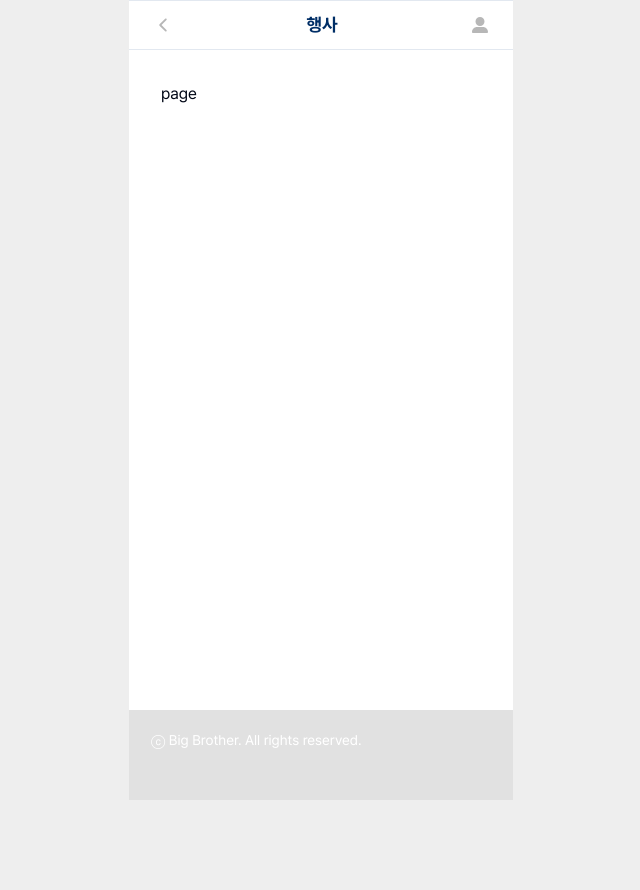
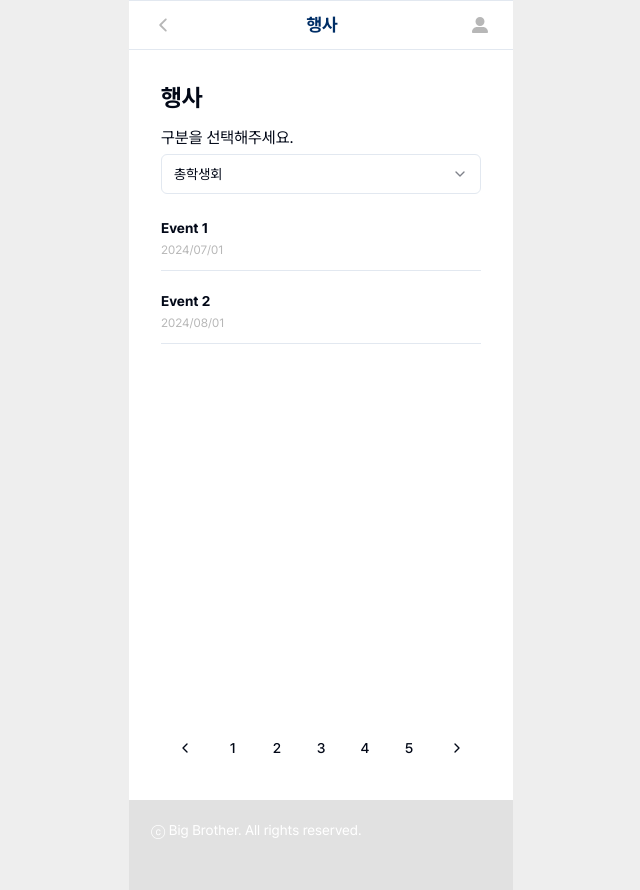
Before and after one commit to developthreefeet/big-brother-FE, a Next.js app: page /event in a window 1280 px wide. Shown: the whole page, without its empty margins (319-959 px from the left). Before the commit the page ends 800 px from the top, so only its background shows below. Built offline with nearby package versions, Linux system fonts and the light colour scheme.

Commit message:
style: 행사 목록 페이지 퍼블리싱

```diff
--- a/src/app/event/page.tsx
+++ b/src/app/event/page.tsx
@@ -1,7 +1,76 @@
+import {
+  PaginationContent,
+  PaginationItem,
+  PaginationPrevious,
+  PaginationLink,
+  PaginationNext,
+  Pagination,
+} from '@/shared/ui/ui/pagination';
+import ListComponent from '@/widgets/ListComponent';
+import OrganizationTitleSelectComponent from '@/widgets/OrganizationSelectComponent';
+import Title from '@/widgets/Title';
 import React from 'react';
 
 const page = () => {
-  return <div>page</div>;
+  const eventItems = [
+    {
+      eventName: 'Event 1',
+      target: 'Target 1',
+      content: 'Content 1',
+      start_date: '2024-07-01',
+      end_date: '2024-07-02',
+      affiliation: 'Affiliation 1',
+      user_id: 'user1',
+      create_at: '2024-07-01T12:00:00Z',
+      update_at: '2024-07-01T12:00:00Z',
+    },
+    {
+      eventName: 'Event 2',
+      target: 'Target 2',
+      content: 'Content 2',
+      start_date: '2024-08-01',
+      end_date: '2024-08-02',
+      affiliation: 'Affiliation 2',
+      user_id: 'user2',
+      create_at: '2024-08-01T12:00:00Z',
+      update_at: '2024-08-01T12:00:00Z',
+    },
+  ];
+
+  return (
+    <div className="flex flex-col space-y-96">
+      <div className="flex flex-col space-y-3">
+        <Title text="행사" />
+        <OrganizationTitleSelectComponent />
+        <ListComponent list={eventItems} />
+      </div>
+      <Pagination>
+        <PaginationContent>
+          <PaginationItem>
+            <PaginationPrevious href="#" />
+          </PaginationItem>
+          <PaginationItem>
+            <PaginationLink href="#">1</PaginationLink>
+          </PaginationItem>
+          <PaginationItem>
+            <PaginationLink href="#">2</PaginationLink>
+          </PaginationItem>
+          <PaginationItem>
+            <PaginationLink href="#">3</PaginationLink>
+          </PaginationItem>
+          <PaginationItem>
+            <PaginationLink href="#">4</PaginationLink>
+          </PaginationItem>
+          <PaginationItem>
+            <PaginationLink href="#">5</PaginationLink>
+          </PaginationItem>
+          <PaginationItem>
+            <PaginationNext href="#" />
+          </PaginationItem>
+        </PaginationContent>
+      </Pagination>
+    </div>
+  );
 };
 
 export default page;
--- /dev/null
+++ b/src/widgets/ListComponent.tsx
@@ -0,0 +1,35 @@
+import { formatDate } from '@/shared/lib/dateUtils';
+
+//데이터별로 type 해놔야 함
+interface ListComponentProps {
+  list: {
+    eventName: string;
+    target: string;
+    content: string;
+    start_date: string;
+    end_date: string;
+    affiliation: string;
+    user_id: string;
+    create_at: string;
+    update_at: string;
+  }[];
+}
+
+const ListComponent = ({ list }: ListComponentProps) => {
+  return (
+    <div className="flex flex-col space-y-2 ">
+      {list.map((item, index) => (
+        <div key={index} className=" border-b py-3">
+          <div className="flex flex-col space-y-1 hover:opacity-50 cursor-pointer">
+            <p className="text-sm font-bold">{item.eventName}</p>
+            <p className="text-xs text-gray-200">
+              {formatDate(item.create_at)}
+            </p>
+          </div>
+        </div>
+      ))}
+    </div>
+  );
+};
+
+export default ListComponent;
```
